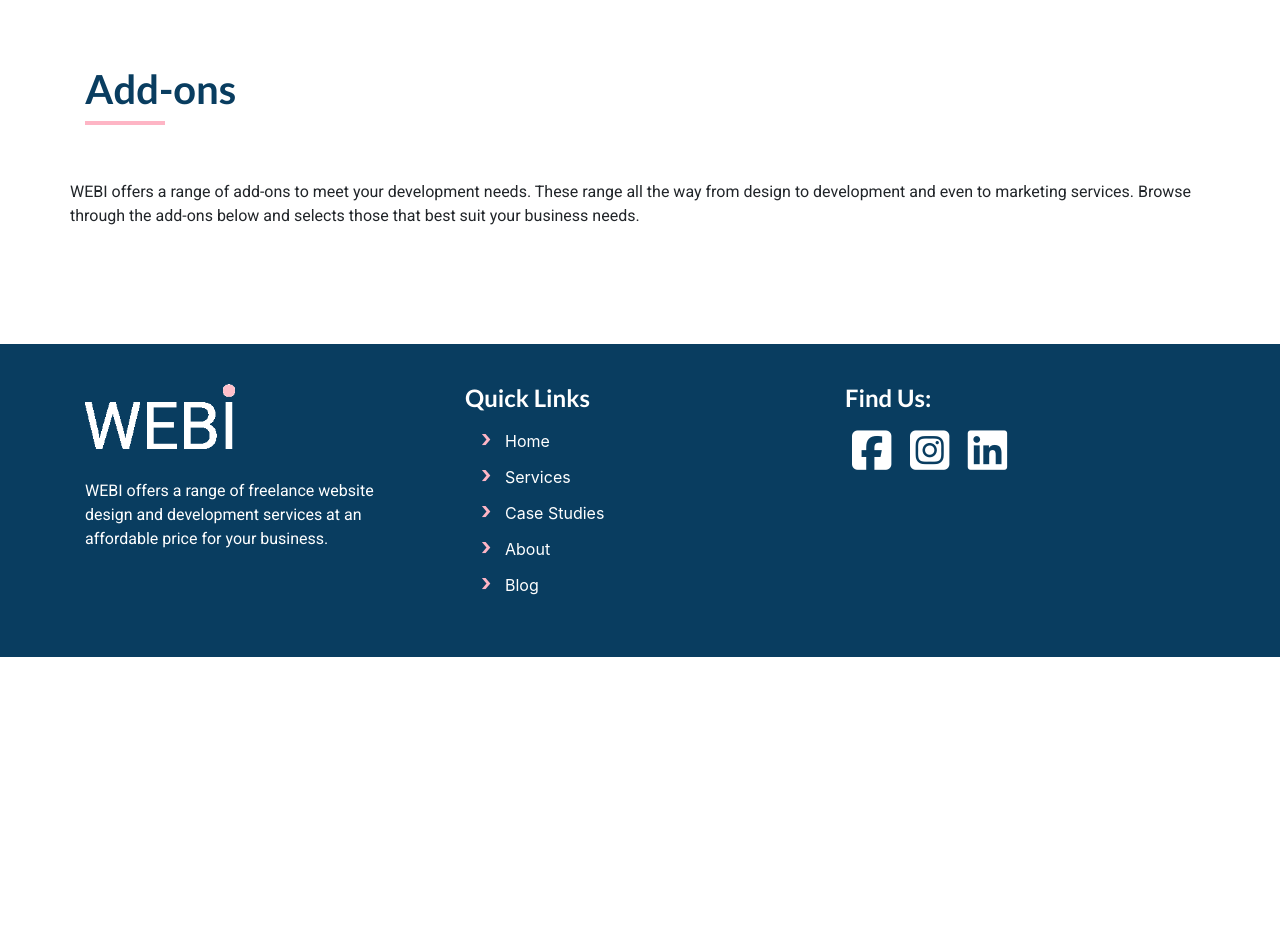
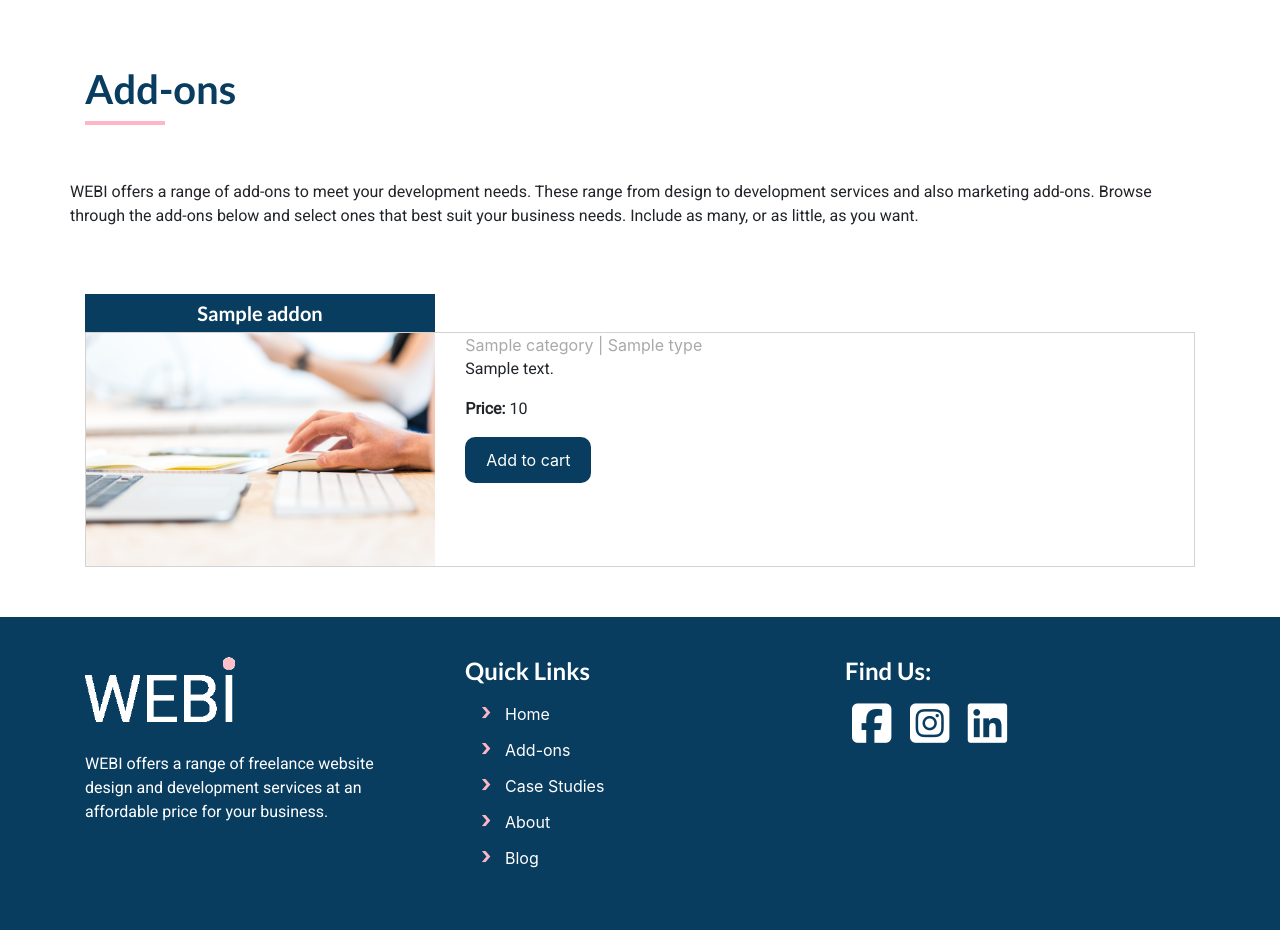
Before and after one commit to JessicaJuliet/webi, a Django app: template services/templates/services/addons.html in a window 1280 px wide. Shown: the part 208-1138 px from the top of the page. Before the commit the page ends 865 px from the top, so only its background shows below. Run offline with Django 3.2, Linux system fonts and the light colour scheme; the template is opened without the code that fills it: most values are stand-ins (such as "Sample title", 1, 10 or a date in 2020); some libraries are stand-ins or nearby versions.

Commit message:
Create addon json file and link and style content in css

```diff
--- /dev/null
+++ b/services/fixtures/services.json
@@ -0,0 +1 @@
+[{"model": "services.type", "pk": 2, "fields": {"name": "Marketing"}}, {"model": "services.type", "pk": 3, "fields": {"name": "Design"}}, {"model": "services.type", "pk": 4, "fields": {"name": "Hosting"}}, {"model": "services.type", "pk": 5, "fields": {"name": "Development"}}, {"model": "services.type", "pk": 6, "fields": {"name": "Other"}}, {"model": "services.category", "pk": 1, "fields": {"name": "Bundle", "friendly_name": "Website Bundles"}}, {"model": "services.category", "pk": 2, "fields": {"name": "Addon", "friendly_name": "Website Add-ons"}}, {"model": "services.addon", "pk": 1, "fields": {"category": 2, "type": 5, "name": "Landing Page", "description": "<p>A <strong>landing page</strong> is&nbsp;a page on your website which is&nbsp;designed to convert visitors into leads. It usually consists of a form which lets you capture a website user&#39;s information in exchange for an offer such as&nbsp;an eBook or guide.</p>\r\n\r\n<p>&nbsp;</p>\r\n\r\n<p>&nbsp;</p>\r\n\r\n<p>&nbsp;</p>", "price": "150.00", "image": 1}}, {"model": "services.image", "pk": 1, "fields": {"name": "Placeholder", "image": "placeholder2_GrheKhO.jpg", "image_url": null}}]
--- a/services/templates/services/addons.html
+++ b/services/templates/services/addons.html
@@ -23,20 +23,35 @@
         <div class="container page-section">
             <div class="row">
                 <p>
-                    WEBI offers a range of add-ons to meet your development needs. These range all the way from design to development and even to marketing services. Browse through the add-ons below and selects those that best suit your business needs.
+                    WEBI offers a range of add-ons to meet your development needs. These range from design to development services and also marketing add-ons. Browse through the add-ons below and select ones that best suit your business needs. Include as many, or as little, as you want.
                 </p>
             </div>
         </div>
     </section>
     <!-- Add-ons section -->
     <section>
-        <div class="container page-section">
-            <div class="row">
-                {% for blog in blogs %}
-
-                {% endfor %}
+        {% for addon in addons %}
+            <div class="container page-section">
+                <div class="row">
+                    <div class="col-4">
+                        <h5 class="addon-name">{{ addon.name }}</h5>
+                    </div>
+                </div>
+                <div class="addon-description">
+                    <div class="row">
+                        <div class="col-4">
+                            <img class="addon-image" src="/media/placeholder2_GrheKhO.jpg">
+                        </div>
+                        <div class="col-8">
+                            <span class="addon-type">{{ addon.category }} | {{ addon.type }}</span>
+                            <p>{{ addon.description }}</p>
+                            <strong><p>Price:</strong> {{ addon.price }}</p>
+                            <button class="btn addon-btn">Add to cart</button>
+                        </div>
+                    </div>
+                </div>
             </div>
-        </div>
+        {% endfor %}
     </section>
 {% include "includes/footer.html" %}
 {% endblock %}
--- a/static/css/base.css
+++ b/static/css/base.css
@@ -258,6 +258,39 @@ footer .logo {
     width: 100%;
 }
 
+/* ---------- Add-on page ---------- */
+
+.addon-type {
+    color: darkgray;
+}
+
+.addon-btn {
+    background-color: #093d60;
+    color: white;
+    padding: 10px 20px;
+    border-radius: 10px;
+}
+
+.addon-btn:hover {
+    color: #feb5c5;
+}
+
+.addon-name {
+    background-color: #093d60;
+    color: white;
+    padding: 7px 0px;
+    text-align: center;
+    margin: 0px;
+}
+
+.addon-image {
+    width: 100%;
+}
+
+.addon-description {
+    border: .5px solid lightgray;
+}
+
 /* ---------- Media Queries ---------- */
 
 @media (mid-width: 992px) {
--- a/templates/includes/footer.html
+++ b/templates/includes/footer.html
@@ -14,7 +14,7 @@
                 <h4>Quick Links</h4>
                 <ul>
                     <li><a href="{% url 'home' %}">Home</a></li>
-                    <li><a href="#">Services</a></li>
+                    <li><a href="{% url 'addons' %}">Add-ons</a></li>
                     <li><a href="{% url 'casestudies' %}">Case Studies</a></li>
                     <li><a href="{% url 'about' %}">About</a></li>
                     <li><a href="{% url 'blog' %}">Blog</a></li>
--- a/templates/includes/main-nav.html
+++ b/templates/includes/main-nav.html
@@ -43,7 +43,7 @@
                     <!-- Resource: Font Awesome arrow icon - https://fontawesome.com/v5.15/icons/chevron-down?style=solid -->
                     <div class="dropdown-menu" aria-labelledby="dropdownMenuButton">
                         <a class="dropdown-item" href="#">Bundles</a>
-                        <a class="dropdown-item" href="#">Add-ons</a>
+                        <a class="dropdown-item" href="{% url 'addons' %}">Add-ons</a>
                     </div>
                 </div>
                 <a class="nav-item nav-link" href="{% url 'casestudies' %}">Case studies</a>
```
Also changed, not shown: services/views.py (+6 -1 lines), blog/fixtures/blog.json (renamed from blog.json), media/placeholder2_GrheKhO.jpg (added).
